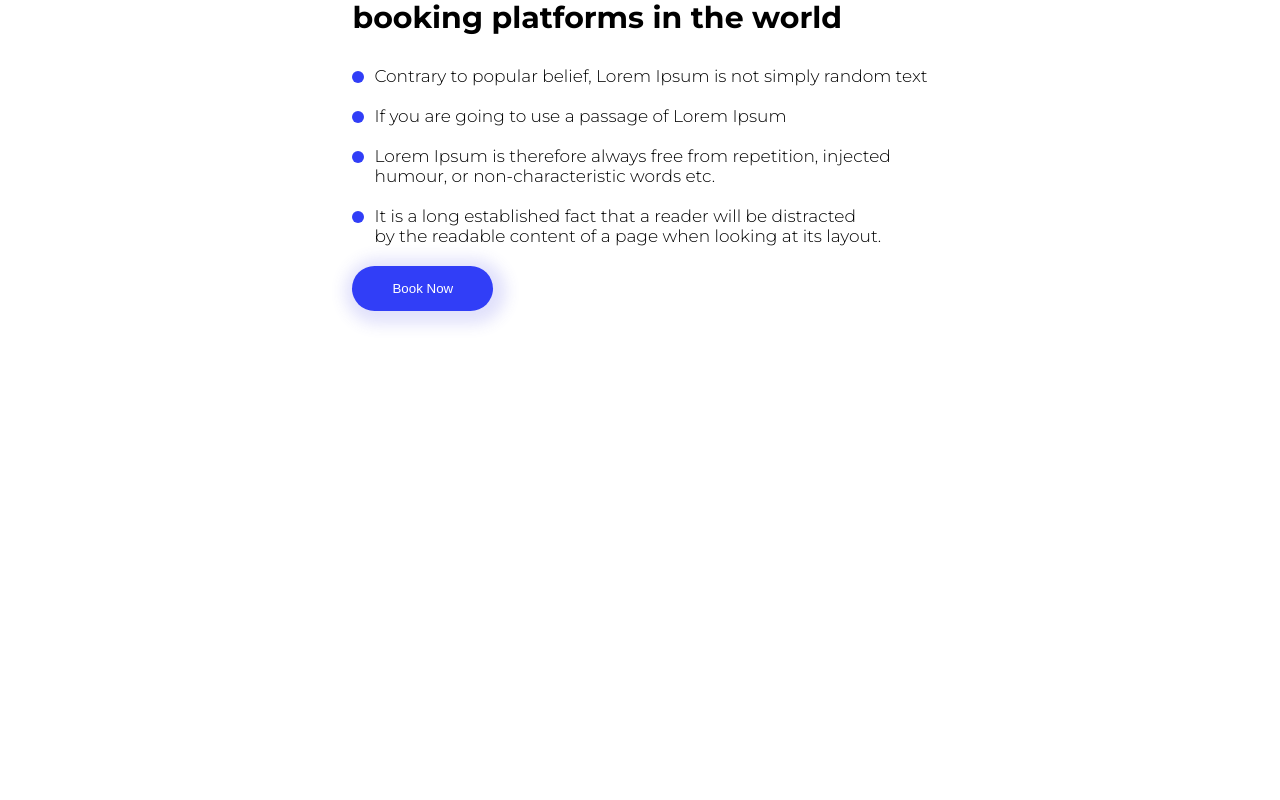
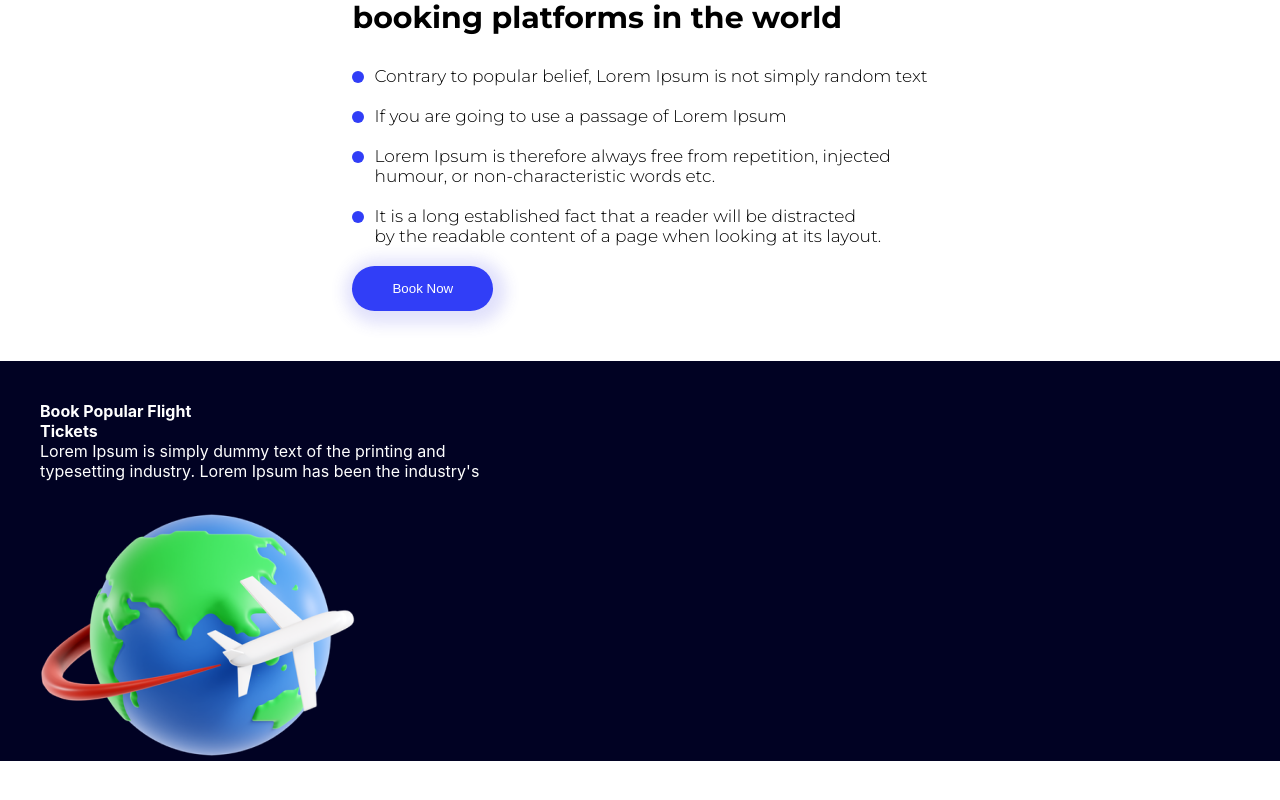
Before and after one commit to DevOlagboye/Aviation-Landpage, a React (Create React App) app: page / in a window 1280 px wide. Shown: the part 2249-3049 px from the top of the page. Before the commit the page ends 2610 px from the top, so only its background shows below. Built offline with nearby package versions, Linux system fonts and the light colour scheme.

Commit message:
Added more information to the BookFlight Component

```diff
--- a/src/Components/BookFlight/BookFlight.css
+++ b/src/Components/BookFlight/BookFlight.css
@@ -3,3 +3,11 @@
     height: 400px;
     padding: 40px;
 }
+
+.book-flight-text-image h4 {
+    color: #FFF;
+}
+
+.book-flight-text-image p {
+    color: #FFF;
+}
--- a/src/Components/BookFlight/BookFlight.jsx
+++ b/src/Components/BookFlight/BookFlight.jsx
@@ -1,10 +1,16 @@
 import React from 'react'
+import AirDeliveryImage from "../../Assets/images/Air Delivery.png"
+import "./BookFlight.css"
 
 const BookFlight = () => {
   return (
     <div className='book-flight-container'>
         <div className='book-flight-details'>
-
+            <div className='book-flight-text-image'>
+                <h4>Book Popular Flight <br/> Tickets</h4>
+                <p>Lorem Ipsum is simply dummy text of the printing and <br/>typesetting industry. Lorem Ipsum has been the industry's</p>
+                <img src={AirDeliveryImage} alt="Air Craft Delivery" />
+            </div>
         </div>
     </div>
   )
```
Also changed, not shown: src/Assets/images/Air Delivery.png (added).
